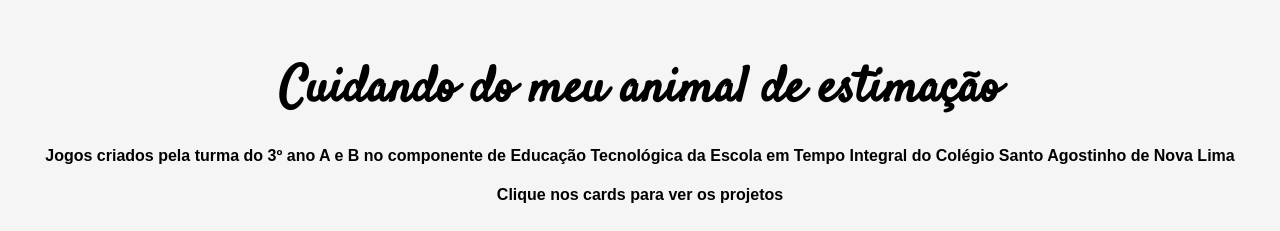
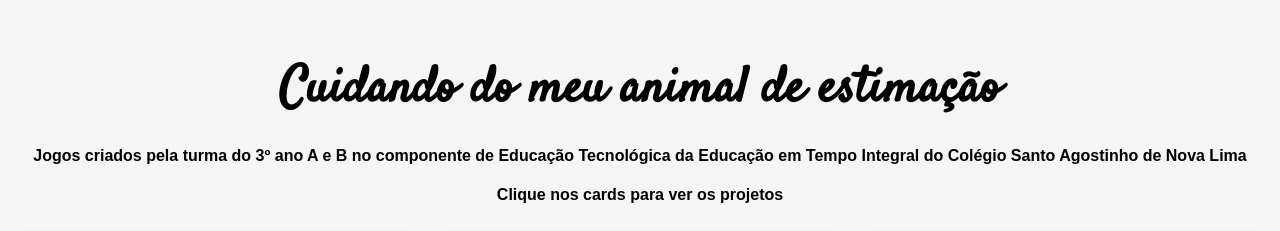
Before and after one commit to vamolaprofmari/meuanimal, a plain HTML site: page index.html in a window 1280 px wide. Shown: the top 231 px of the page. Drawn offline with Linux system fonts and the light colour scheme.

Commit message:
Update index.html

```diff
--- a/index.html
+++ b/index.html
@@ -150,7 +150,7 @@
 <body>
     <h1>Cuidando do meu animal de estimação</h1>
     <div class="header-info">
-        <h4>Jogos criados pela turma do 3º ano A e B no componente de Educação Tecnológica da Escola em Tempo Integral do Colégio Santo Agostinho de Nova Lima</h4>
+        <h4>Jogos criados pela turma do 3º ano A e B no componente de Educação Tecnológica da Educação em Tempo Integral do Colégio Santo Agostinho de Nova Lima</h4>
         <h4>Clique nos cards para ver os projetos</h4>
     </div>
 
```
